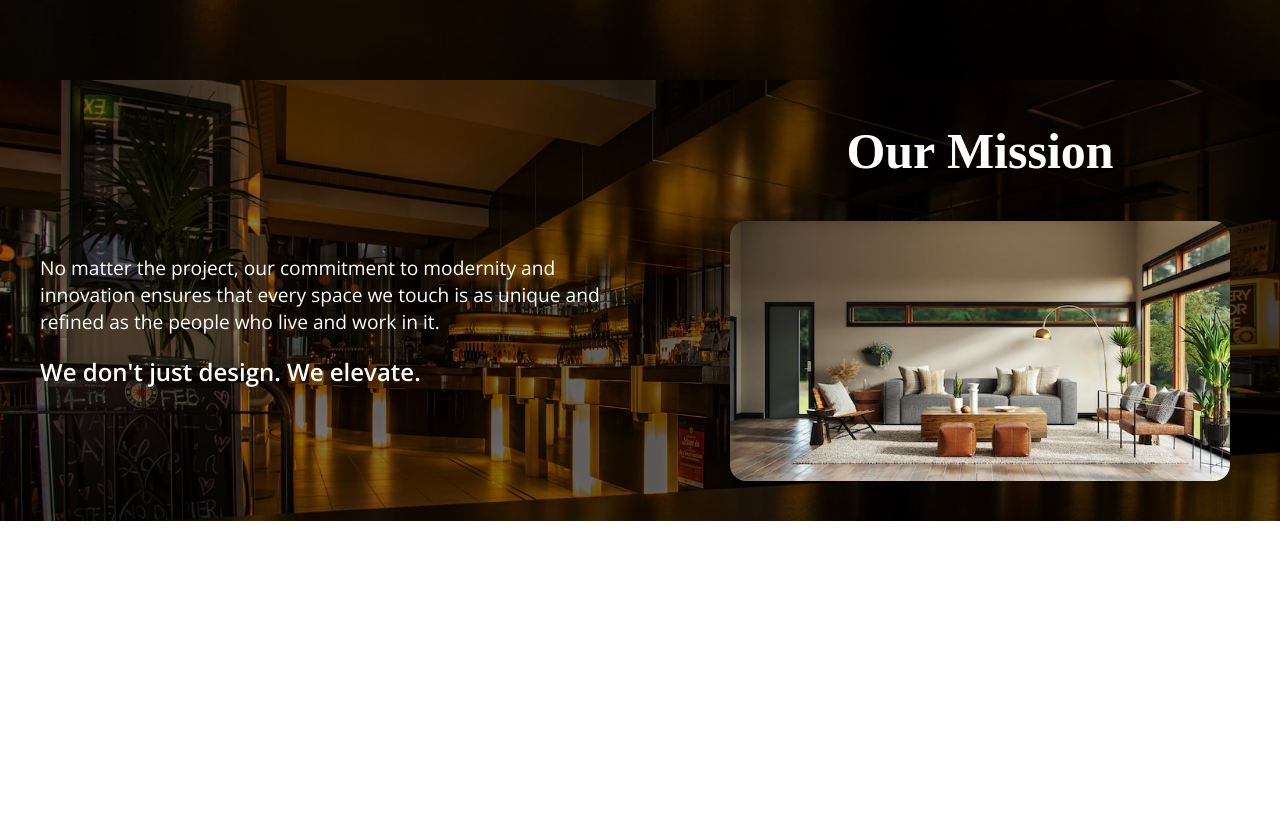
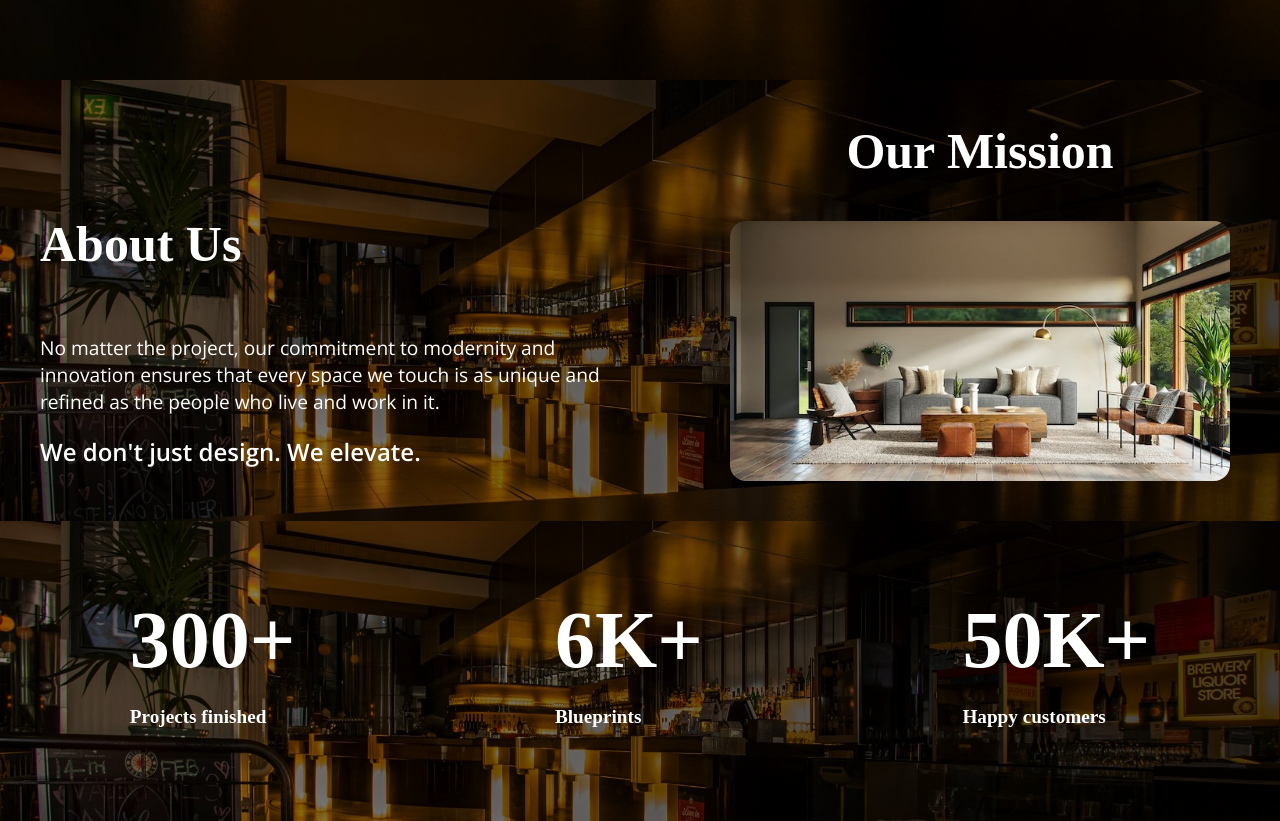
Before and after one commit to stefanarctic/Architecture-Template, a website built with Vite: page index.html in a window 1280 px wide. Shown: the part 720-1541 px from the top of the page. Before the commit the page ends 1241 px from the top, so only its background shows below. Built offline with nearby package versions, Linux system fonts and the light colour scheme; a web font is replaced by a local one.

Commit message:
Achievements

```diff
--- a/index.html
+++ b/index.html
@@ -16,6 +16,7 @@
     <script src="script.js" defer></script>
 </head>
 <body>
+    <!-- <div class="page-blur"></div> -->
     <header id="home">
         <nav>
             <div id="logo-container">
@@ -64,7 +65,7 @@
     </header>
     <section id="about">
         <div class="about-text">
-            <!-- <h1>About Us</h1> -->
+            <h1>About Us</h1>
             <p>No matter the project, our commitment to modernity and innovation ensures that every space we touch is as unique and refined as the people who live and work in it.</p>
             <h6>We don't just design. We elevate.</h6>
         </div>
@@ -73,5 +74,19 @@
             <img src="./res/architecture_indoors5.jpg" alt="our-mission">
         </div>
     </section>
+    <section id="achievements">
+        <div class="ac ac1">
+            <h1>300+</h1>
+            <p>Projects finished</p>
+        </div>
+        <div class="ac ac2">
+            <h1>6K+</h1>
+            <p>Blueprints</p>
+        </div>
+        <div class="ac ac3">
+            <h1>50K+</h1>
+            <p>Happy customers</p>
+        </div>
+    </section>
 </body>
 </html>
--- a/scss/_pc.scss
+++ b/scss/_pc.scss
@@ -3,15 +3,60 @@ body, html {
     margin: 0;
     padding: 0;
     // background-color: red !important;
+
+    // background: none;
+    // background-color: white;
+    // color: black;
+
+    // background-image: linear-gradient(to bottom, rgba(0, 0, 0, 0.1), rgba(0, 0, 0, 0.7));
 }
+
+// body {
+//     background-color: blue !important;
+// }
+
+// html {
+//     background-image: linear-gradient(to bottom, rgba(0, 0, 0, 0.1), rgba(0, 0, 0, 0.7));
+//     z-index: -2;
+//     height: 100%;
+// }
+
+// .page-blur {
+//     position: fixed;
+//     top: 0;
+//     left: 0;
+//     width: 100%;
+//     height: 100%;
+//     z-index: -2;
+//     background-image: linear-gradient(to bottom, rgba(0, 0, 0, 0.1), rgba(0, 0, 0, 1));
+// }
+
+// .page-blur-container {
+//     // background-color: red;
+//     // height: 100vh;
+//     position: relative;
+//     background-color: red;
+
+//     .page-blur {
+//         position: absolute;
+//         height: 100vh;
+//     }
+// }
 
 header {
     height: 100vh;
 }
 
 section {
-    background-color: rgb(7, 5, 0);
+    // background-color: rgb(7, 5, 0);
+    // background-color: transparent;
     // background-color: black;
+
+    background:
+        linear-gradient(to right, rgba(0, 0, 0, 0.4), rgba(0, 0, 0, 0.7)),
+        url('../../res/architecture_indoors1.jpg')
+        no-repeat center fixed;
+    background-size: cover;
     color: white;
 }
 
@@ -25,13 +70,14 @@ section#about {
     flex-direction: row;
     align-items: center;
 
-    background:
-        linear-gradient(to right, rgba(0, 0, 0, 0.4), rgba(0, 0, 0, 0.7)),
-        url('../../res/architecture_indoors1.jpg')
-        no-repeat center fixed;
-    background-size: cover;
+    // background:
+    //     linear-gradient(to right, rgba(0, 0, 0, 0.4), rgba(0, 0, 0, 0.7)),
+    //     url('../../res/architecture_indoors1.jpg')
+    //     no-repeat center fixed;
+    // background-size: cover;
 
-    background-color: transparent;
+
+    // background-color: transparent;
 
     // background-color: red;
 
@@ -49,10 +95,13 @@ section#about {
         margin-bottom: 40px;
         flex-direction: column;
 
-        // h1 {
-        //     font-size: 50px;
-        //     font-weight: 900;
-        // }
+        // filter: drop-shadow(to bottom, );
+        // filter: drop-shadow(5px 5px 4px #000000);
+
+        h1 {
+            font-size: 50px;
+            font-weight: 900;
+        }
 
         p {
             all: unset;
@@ -105,3 +154,35 @@ section#about {
     //     font-weight: 500;
     // }
 }
+
+section#achievements {
+    // background-color: transparent;
+    width: 100%;
+    height: 300px;
+    margin: 0;
+    padding: 0;
+
+    display: flex;
+    align-items: center;
+    justify-content: space-around;
+
+    .ac {
+        // background-color: red;
+        height: 100%;
+        display: flex;
+        justify-content: center;
+        flex-direction: column;
+        gap: 0;
+
+        h1 {
+            all: unset;
+            font-size: 80px;
+            font-weight: 800;
+        }
+
+        p {
+            font-size: larger;
+            font-weight: 800;
+        }
+    }
+}
--- a/scss/components/_header.scss
+++ b/scss/components/_header.scss
@@ -2,14 +2,11 @@
 @import url('https://fonts.cdnfonts.com/css/md-grotesk');
 
 body {
-    // @include ele-bg($url: "../../res/architecture_indoors1.jpg");
     background:
         linear-gradient(to right, rgba(0, 0, 0, 0.4), rgba(0, 0, 0, 0.7)),
         url('../../res/architecture_indoors1.jpg')
         no-repeat center fixed;
     background-size: cover;
-    // overflow: hidden;
-    // color: black !important;
 }
 
 // @font-face {
```
Also changed, not shown: css/style.css, 1 other file.
